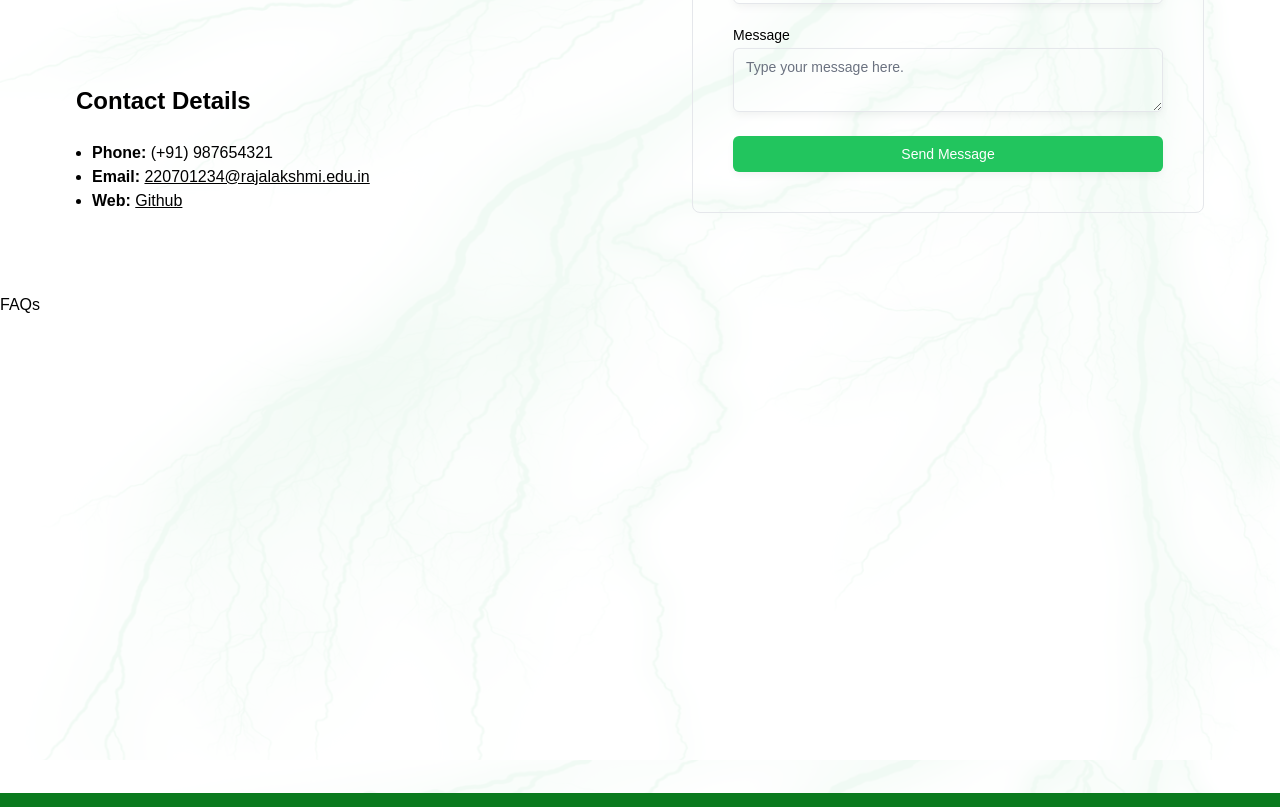
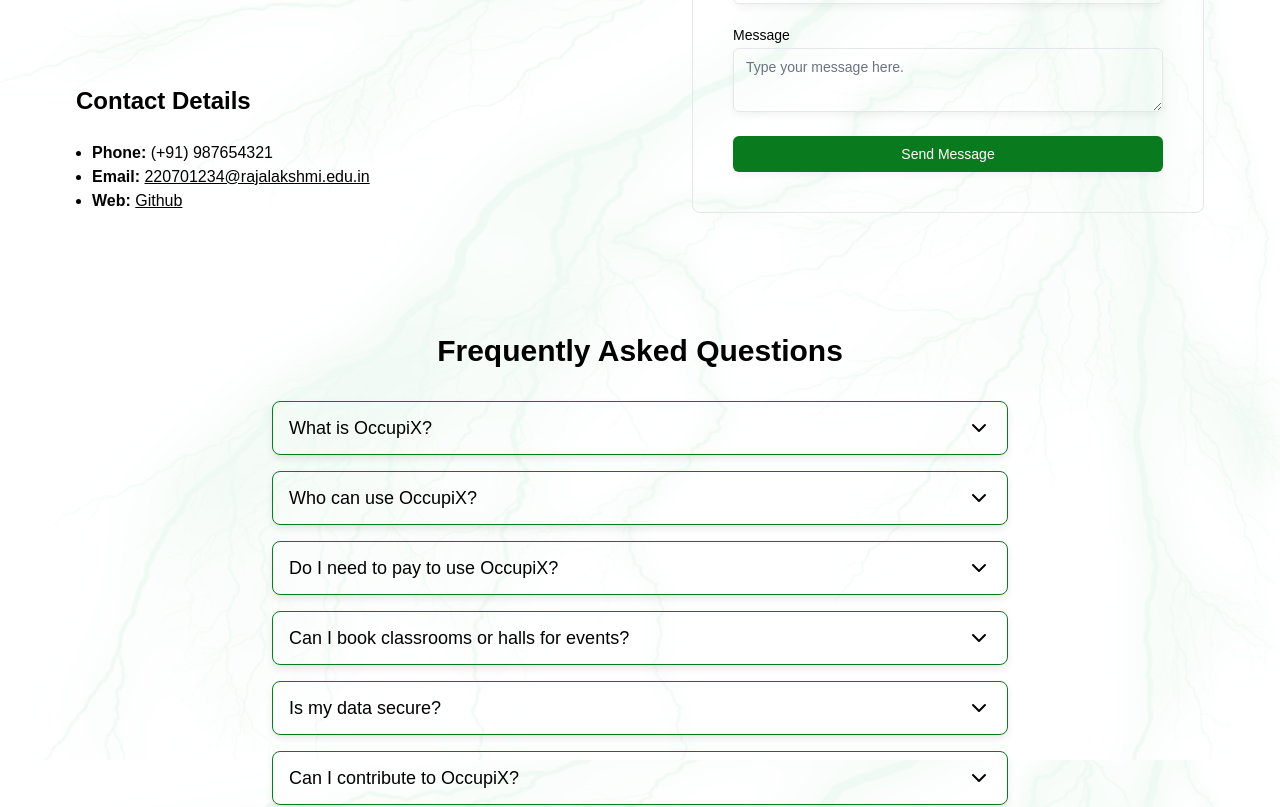
Before and after one commit to Sabarish-developer/classroom-occupancy-monitor, a React (Vite) app: page / in a window 1280 px wide. Shown: the part 2440-3247 px from the top of the page. Built offline with nearby package versions, Linux system fonts and the light colour scheme; no server answers.

Commit message:
feat: add faqs component

```diff
--- a/src/components/contact-us.jsx
+++ b/src/components/contact-us.jsx
@@ -136,7 +136,7 @@ export const Contactus = ({
             />
           </div>
 
-          <Button type="submit" className="w-full cursor-pointer">
+          <Button type="submit" className="w-full cursor-pointer bg-[#0a7a1e]">
             Send Message
           </Button>
         </form>
--- /dev/null
+++ b/src/components/faqs.jsx
@@ -0,0 +1,66 @@
+import { useState } from "react";
+import { ChevronDown } from "lucide-react";
+
+const faqs = [
+  {
+    question: "What is OccupiX?",
+    answer: "OccupiX is a smart classroom and event management system built by college students to optimize campus workflows and space usage.",
+  },
+  {
+    question: "Who can use OccupiX?",
+    answer: "Students, teachers, and admins can all use OccupiX to check classroom occupancy, manage events, and streamline campus activities.",
+  },
+  {
+    question: "Do I need to pay to use OccupiX?",
+    answer: "No! OccupiX is a free student project designed for learning and campus productivity.",
+  },
+  {
+    question: "Can I book classrooms or halls for events?",
+    answer: "Yes! OccupiX allows you to efficiently manage bookings for classrooms, staffrooms, canteens, and event halls.",
+  },
+  {
+    question: "Is my data secure?",
+    answer: "OccupiX implements basic security measures like authentication, role-based access, and secure data handling to protect sensitive information.",
+  },
+  {
+    question: "Can I contribute to OccupiX?",
+    answer: "Absolutely! You can reach out to the team via the contact section or check out our GitHub repository to suggest improvements.",
+  }
+];
+
+export const Faqs = () => {
+    const [openIndex, setOpenIndex] = useState(null);
+
+  const toggleFAQ = (index) => {
+    setOpenIndex(openIndex === index ? null : index);
+  };
+
+  return (
+    <div className="max-w-3xl mx-auto px-4 py-10">
+      <h2 className="text-3xl font-bold text-center mb-8">Frequently Asked Questions</h2>
+      <div className="space-y-4">
+        {faqs.map((faq, index) => (
+          <div
+            key={index}
+            className="border border-[#0a7a1e] rounded-lg shadow-sm transition-all duration-200"
+          >
+            <button
+              onClick={() => toggleFAQ(index)}
+              className="w-full flex justify-between items-center text-left px-4 py-3 font-medium text-lg hover:cursor-pointer"
+            >
+              <span>{faq.question}</span>
+              <ChevronDown
+                className={`transition-transform duration-200 ${openIndex === index ? "rotate-180" : ""}`}
+              />
+            </button>
+            {openIndex === index && (
+              <div className="px-4 pb-4 text-gray-700 text-base">
+                {faq.answer}
+              </div>
+            )}
+          </div>
+        ))}
+      </div>
+    </div>
+  );
+}
--- a/src/pages/landing.jsx
+++ b/src/pages/landing.jsx
@@ -4,6 +4,7 @@ import background from '../assets/background.png';
 import { Features } from "../components/features";
 import { Aboutus } from "../components/about-us";
 import { Contactus } from "../components/contact-us";
+import { Faqs } from "../components/faqs";
 
 export const Landing = () => {
     return(
@@ -19,7 +20,9 @@ export const Landing = () => {
         <section id="contact" className='my-10'>
           <Contactus />
         </section>
-        <section id="faqs" className='h-[500px]'>FAQs</section>
+        <section id="faqs" className='my-10'>
+          <Faqs />
+        </section>
       </div>
     );
 
```
Also changed, not shown: src/assets/aboutus.png.
